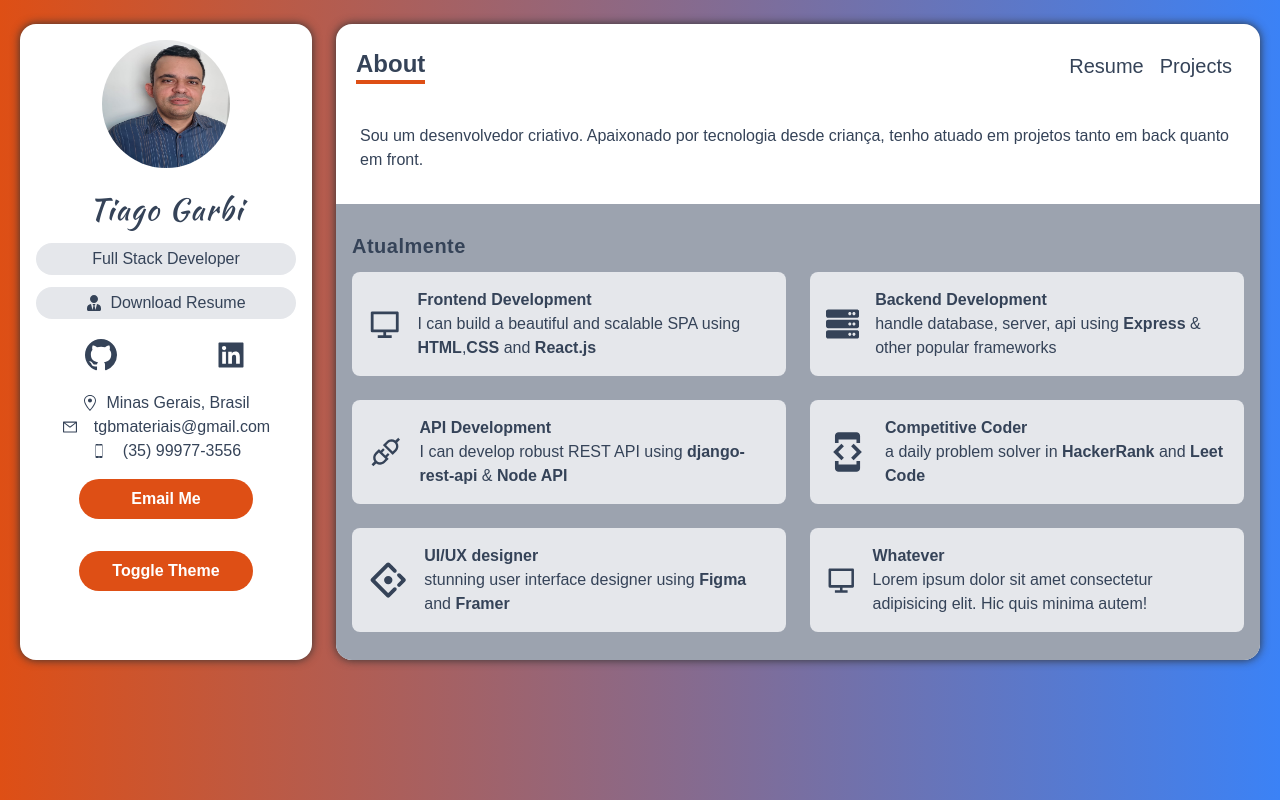
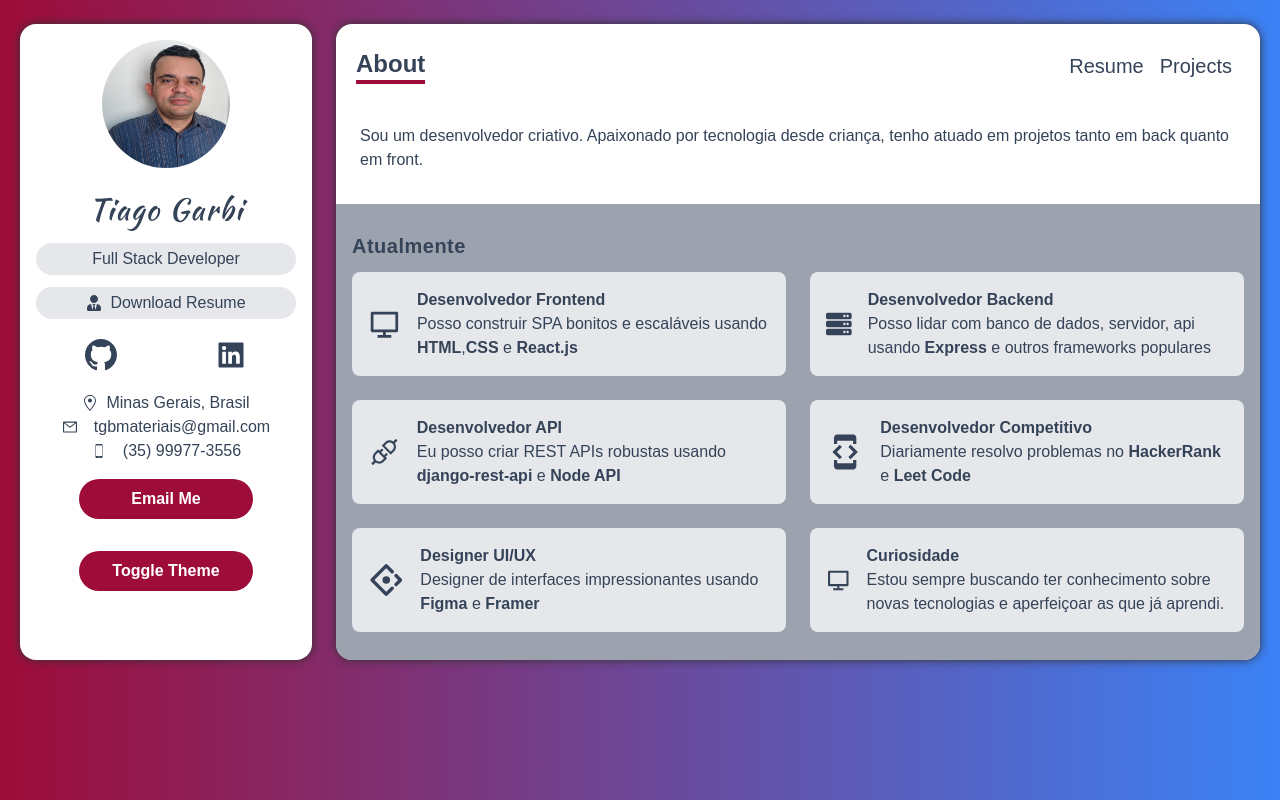
Before and after one commit to tiagogb21/portfolio, a Next.js app: page / in a window 1280 px wide. Built offline with nearby package versions, Linux system fonts and the light colour scheme.

Commit message:
corrigindo erros

```diff
--- a/components/ProjectsNavbar.tsx
+++ b/components/ProjectsNavbar.tsx
@@ -7,7 +7,7 @@ export const NavItem: FunctionComponent<{
   active: string;
 }> = ({ value, handlerFilterCategory, active }) => {
   let className = "capitalize cursor-pointer hover:text-orange";
-  if (active === value) className += " text-green";
+  if (active === value) className += " text-orange";
 
   return (
     <li className={className} onClick={() => handlerFilterCategory(value)}>
--- a/data.ts
+++ b/data.ts
@@ -9,38 +9,39 @@ import { BsCircleFill } from "react-icons/bs";
 export const services: Service[] = [
   {
     Icon: RiComputerLine,
-    title: "Frontend Development",
+    title: "Desenvolvedor Frontend",
     about:
-      "I can build a beautiful and scalable SPA using <b> HTML</b>,<b>CSS</b>   and <b>React.js</b> ",
+      "Posso construir SPA bonitos e escaláveis usando <strong> HTML</strong>,<strong>CSS</strong> e <strong>React.js</strong> ",
   },
   {
     Icon: FaServer,
-    title: "Backend  Development",
+    title: "Desenvolvedor Backend",
     about:
-      "handle database, server, api using <b>Express </b> & other popular frameworks",
+      "Posso lidar com banco de dados, servidor, api usando <b>Express </b> e outros frameworks populares",
   },
   {
     Icon: AiOutlineApi,
-    title: "API Development",
+    title: "Desenvolvedor API",
     about:
-      "I can develop robust  REST API using <b>django-rest-api</b>  & <b>Node API</b> ",
+      "Eu posso criar REST APIs robustas usando <strong>django-rest-api</strong> e <strong>Node API</strong> ",
   },
   {
     Icon: MdDeveloperMode,
-    title: "Competitive Coder",
-    about: "a daily problem solver in <b>HackerRank</b>  and <b>Leet Code</b> ",
+    title: "Desenvolvedor Competitivo",
+    about:
+      "Diariamente resolvo problemas no <strong>HackerRank</strong> e <strong>Leet Code</strong> ",
   },
   {
     Icon: AiOutlineAntDesign,
-    title: "UI/UX designer",
+    title: "Designer UI/UX",
     about:
-      "stunning user interface designer using <b>Figma</b>  and  <b>Framer</b> ",
+      "Designer de interfaces impressionantes usando <b>Figma</b> e <b>Framer</b> ",
   },
   {
     Icon: RiComputerLine,
-    title: "Whatever",
+    title: "Curiosidade",
     about:
-      "Lorem ipsum dolor sit amet consectetur adipisicing elit. Hic quis minima autem!",
+      "Estou sempre buscando ter conhecimento sobre novas tecnologias e aperfeiçoar as que já aprendi.",
   },
 ];
 
--- a/tailwind.config.js
+++ b/tailwind.config.js
@@ -16,7 +16,7 @@ module.exports = {
         green: {
           DEFAULT: "#00f260",
         },
-        orange: "#de4f15",
+        orange: "#9e0c39",
         dark: {
           DEFAULT: "#010101",
           100: "#0a0b0e",
```
